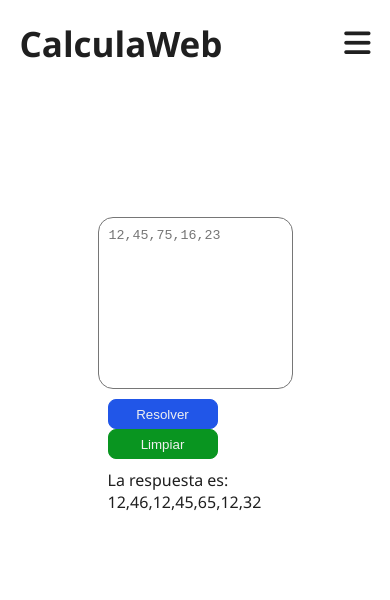
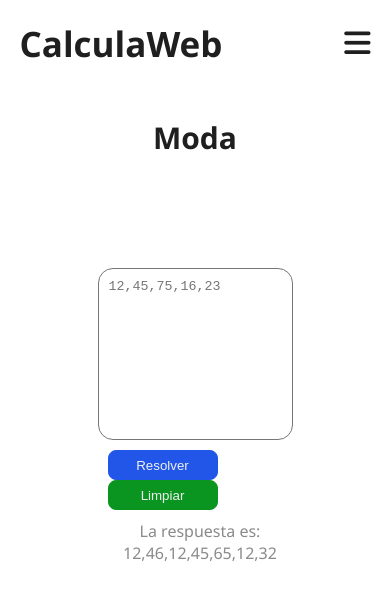
Before and after one commit to GonzaloDEV0210/Page_calculator_salarios, a plain HTML site: page moda.html in a window 390 px wide. Drawn offline with Linux system fonts and the light colour scheme.

Commit message:
Estilizacion del apartado moda casi terminado

```diff
--- a/js/theme.js
+++ b/js/theme.js
@@ -5,6 +5,7 @@ const link_item_nav_cal = document.querySelector(".link_item_nav_cal");
 const link_item_nav_mod = document.querySelector(".link_item_nav_mod");
 const link_item_nav_med = document.querySelector(".link_item_nav_med");
 const link_item_nav_pro = document.querySelector(".link_item_nav_pro");
+const container_results = document.querySelector(".container_results");
 
 icon_theme.addEventListener("click", function(){
     body.classList.toggle("body_dark");
@@ -13,4 +14,5 @@ icon_theme.addEventListener("click", function(){
     link_item_nav_mod.classList.toggle("link_item_nav_mod_dark");
     link_item_nav_med.classList.toggle("link_item_nav_med_dark");
     link_item_nav_pro.classList.toggle("link_item_nav_pro_dark");
+    container_results.classList.toggle("container_results_dark");
 });
--- a/moda.html
+++ b/moda.html
@@ -22,6 +22,7 @@
         <span class="span_bars"><i class="fa-solid fa-bars icon icon_bars"></i></span>
     </header>
     <section class="section_moda">
+        <h2 class="title_moda">Moda</h2>
         <textarea name="numeros" id="txtNumeros" cols="30" rows="10" placeholder="12,45,75,16,23"></textarea>
         <div class="container_buttons_result">
             <div class="container_buttons">
--- a/styles/moda.css
+++ b/styles/moda.css
@@ -4,15 +4,22 @@
     --color_btn_green: #099520;
     --color_btn_green_hover: #2dae42;
     --color_white: #f0f0f0;
+    --color_rpta: #8a8a8a;
+    --color_rpta_dark: #c4c4c4;
 }
 
 .section_moda {
     display: flex;
     align-items: center;
     justify-content: center;
-    margin-top: 150px;
+    margin-top: 50px;
     flex-direction: column;
     gap: 10px;
+}
+
+.title_moda {
+    margin-bottom: 100px;
+    font-size: 30px;
 }
 
 #txtNumeros {
@@ -57,4 +64,23 @@
 
 .container_results {
     margin-top: 10px;
+    color: var(--color_rpta);
 }
+
+.container_results_dark {
+    color: var(--color_rpta_dark);
+}
+
+@media (max-width: 980px) {
+    .container_buttons_result {
+        display: flex;
+        flex-direction: column;
+        align-items: center;
+    }
+
+    .container_results {
+        display: flex;
+        flex-direction: column;
+        align-items: center;
+    }
+}
```
